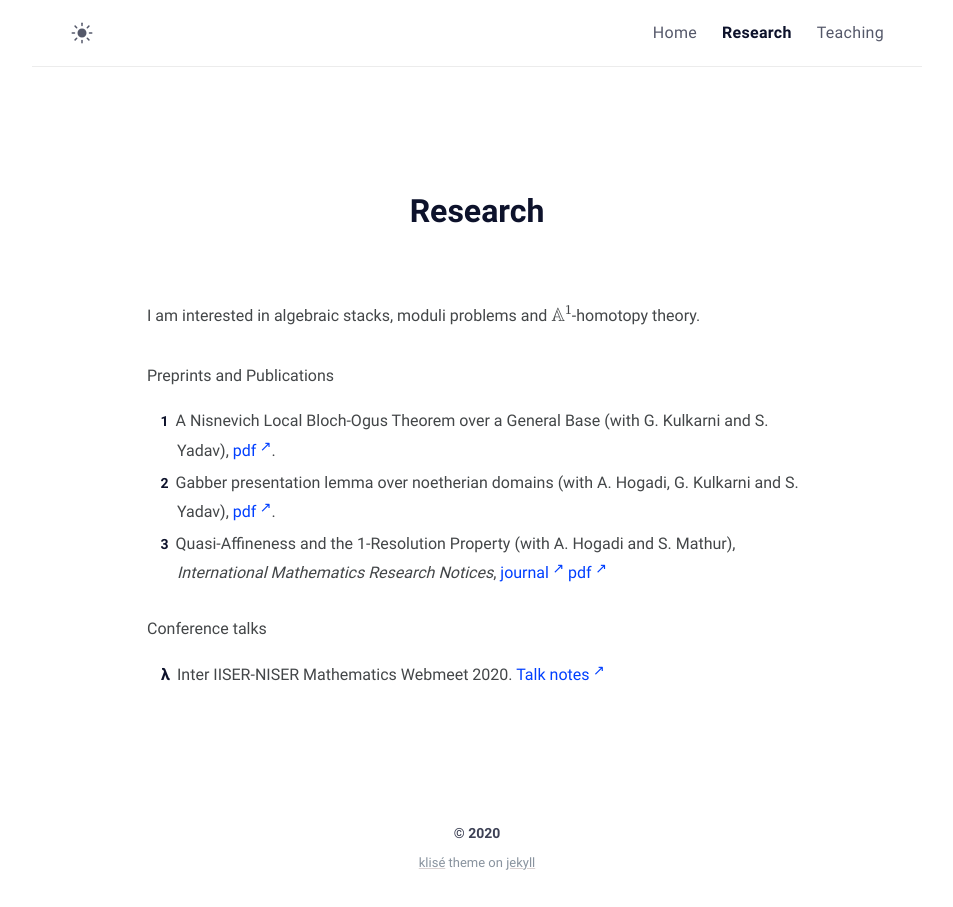
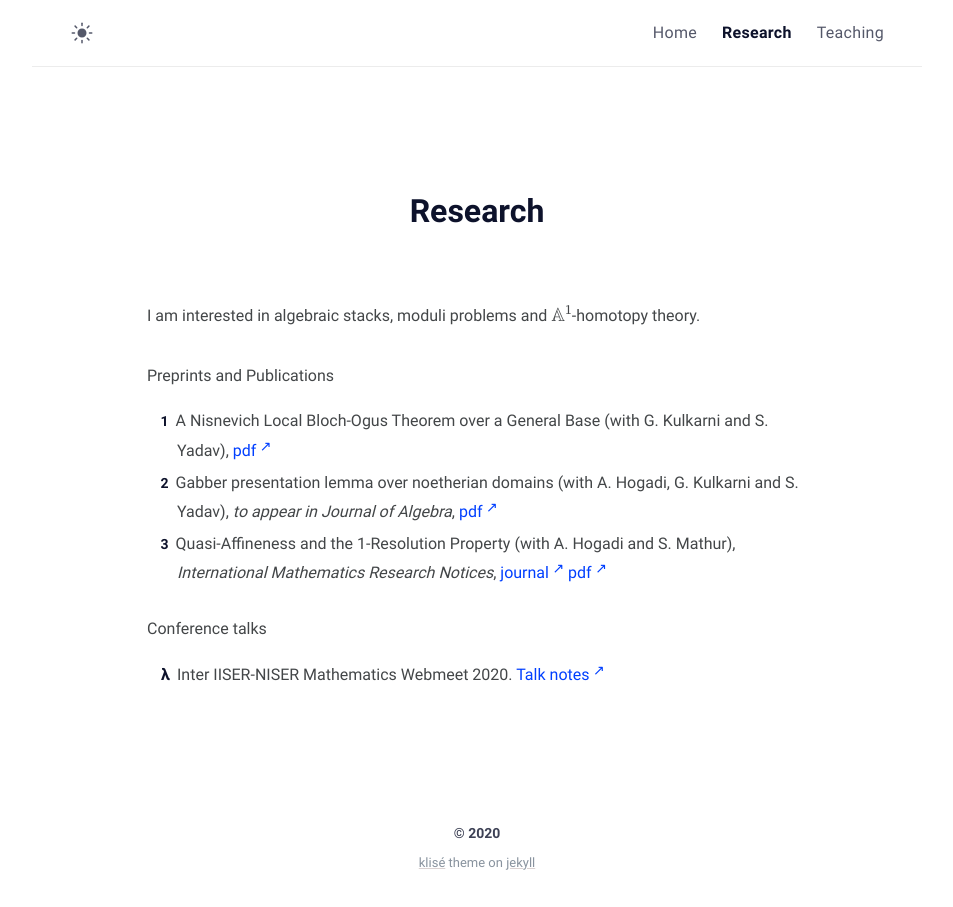
Before and after one commit to shambhavopaya/shambhavopaya.github.io, a Jekyll site: the page built from research.md, in a window 1280 px wide. Shown: the whole page, without its empty margins (163-1116 px from the left). Built offline with Jekyll 4.4.1, drawn with Linux system fonts in a browser that asks for light colours.

Commit message:
papers updated

```diff
--- a/research.md
+++ b/research.md
@@ -11,8 +11,8 @@ comments:
 
 <p>Preprints and Publications</p>
 
-1. A Nisnevich Local Bloch-Ogus Theorem over a General Base (with G. Kulkarni and S. Yadav), <a href="https://arxiv.org/abs/2005.04674" target="_blank">pdf</a>.
-1. Gabber presentation lemma over noetherian domains (with A. Hogadi, G. Kulkarni and S. Yadav), <a href="https://arxiv.org/abs/1906.09931" target="_blank">pdf</a>.
+1. A Nisnevich Local Bloch-Ogus Theorem over a General Base (with G. Kulkarni and S. Yadav), <a href="https://arxiv.org/abs/2005.04674" target="_blank">pdf</a>
+1. Gabber presentation lemma over noetherian domains (with A. Hogadi, G. Kulkarni and S. Yadav), <i> to appear in Journal of Algebra</i>, <a href="https://arxiv.org/abs/1906.09931" target="_blank">pdf</a>
 1. Quasi-Affineness and the 1-Resolution Property (with A. Hogadi and S. Mathur), <i>International Mathematics Research Notices</i>, <a href="https://doi.org/10.1093/imrn/rnaa125" target="_blank">journal</a> <a href="https://arxiv.org/abs/1809.05270" target="_blank">pdf</a>
 
 
```
Also changed, not shown: 2 other files.
